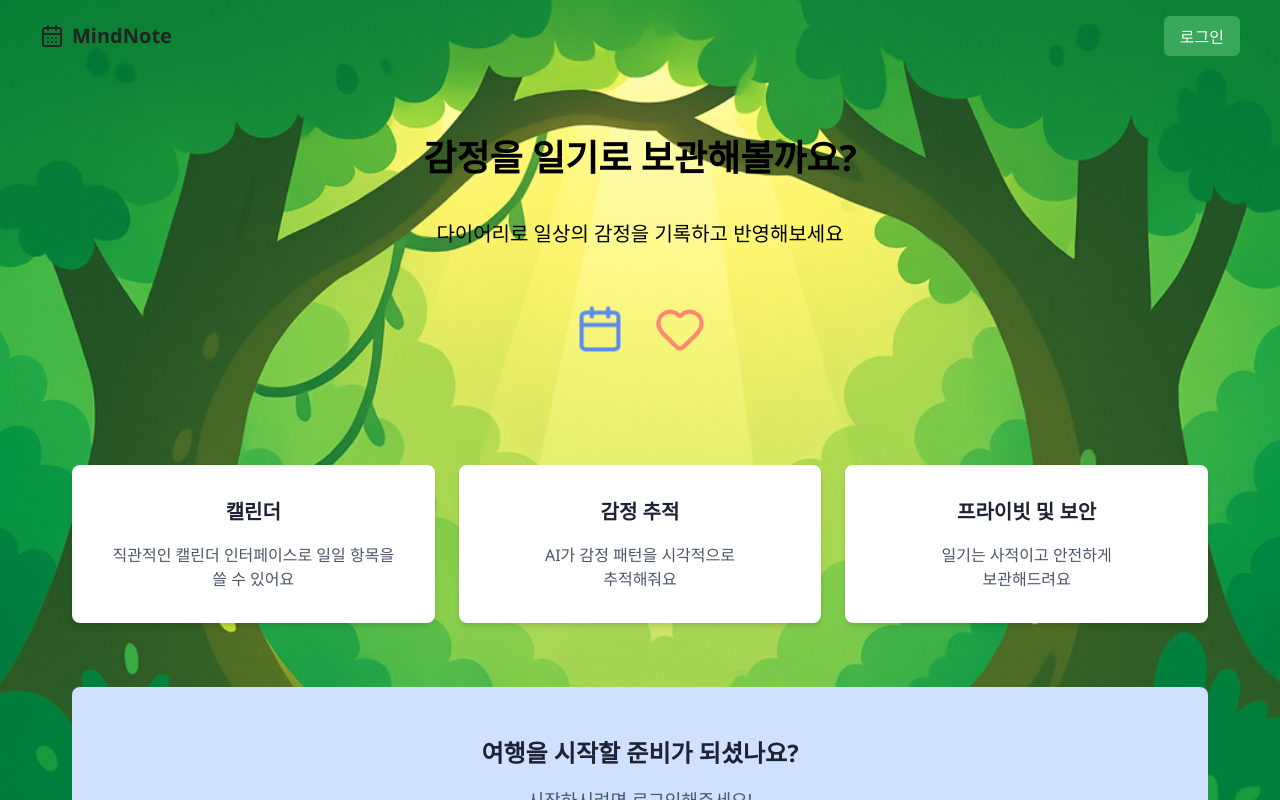
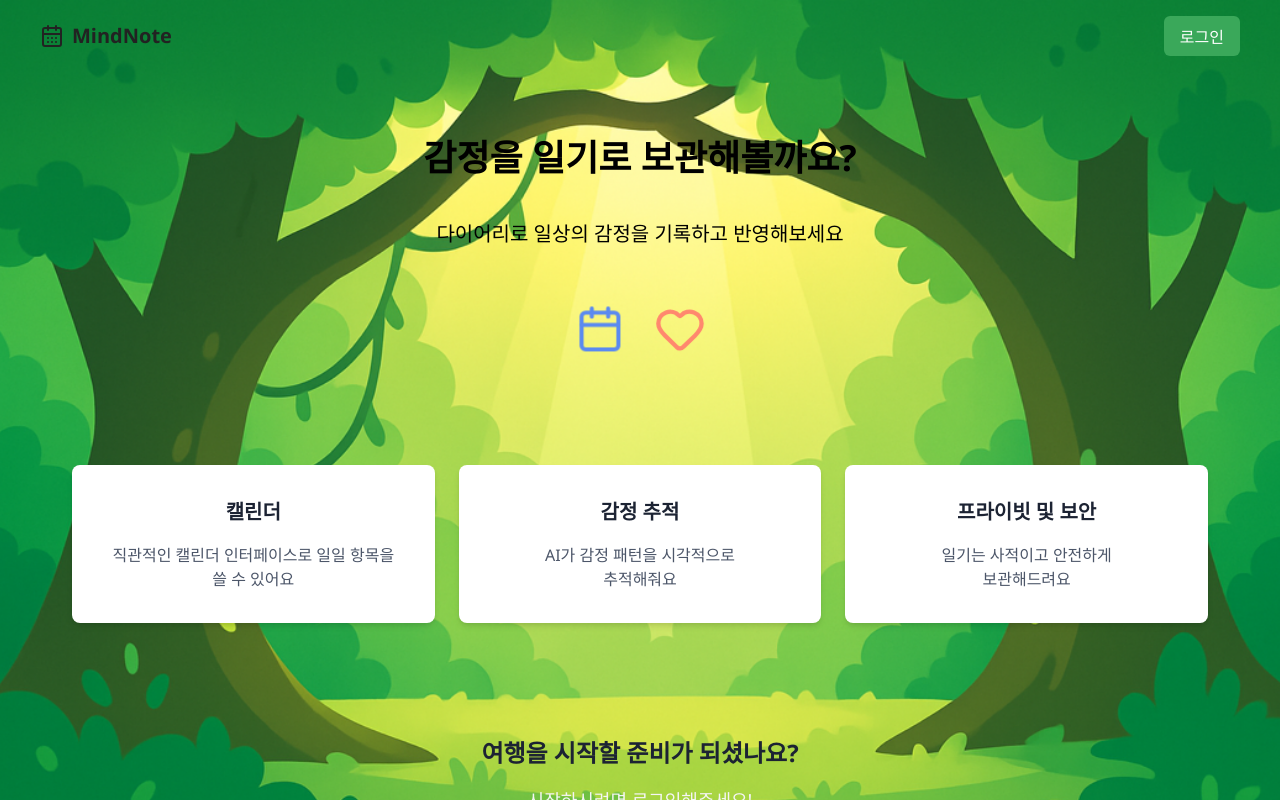
Before and after one commit to kss2002/AI_Diary-FE, a React (Vite) app: page / in a window 1280 px wide. Built offline with nearby package versions, Linux system fonts and the light colour scheme.

Commit message:
cta 색깔 변환

```diff
--- a/src/styles/Home.css
+++ b/src/styles/Home.css
@@ -80,7 +80,7 @@
 .cta {
   text-align: center;
   padding: var(--space-12) var(--space-4);
-  background-color: var(--primary-light);
+  background-color: var(--main-color);
   border-radius: var(--radius-lg);
   margin: 0 var(--space-4);
 }
@@ -92,7 +92,7 @@
 }
 
 .cta p {
-  color: var(--neutral-600);
+  color: whitesmoke;
   font-size: var(--font-lg);
 }
 
```
